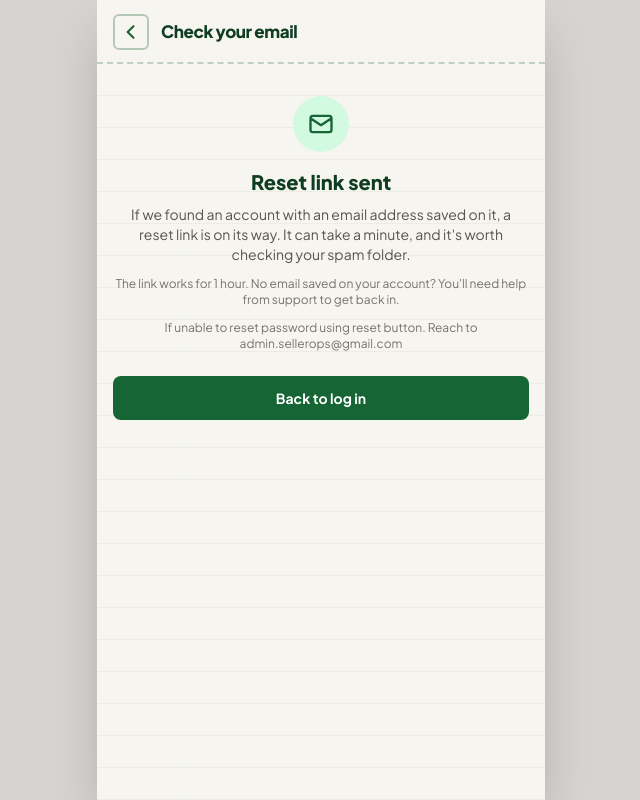
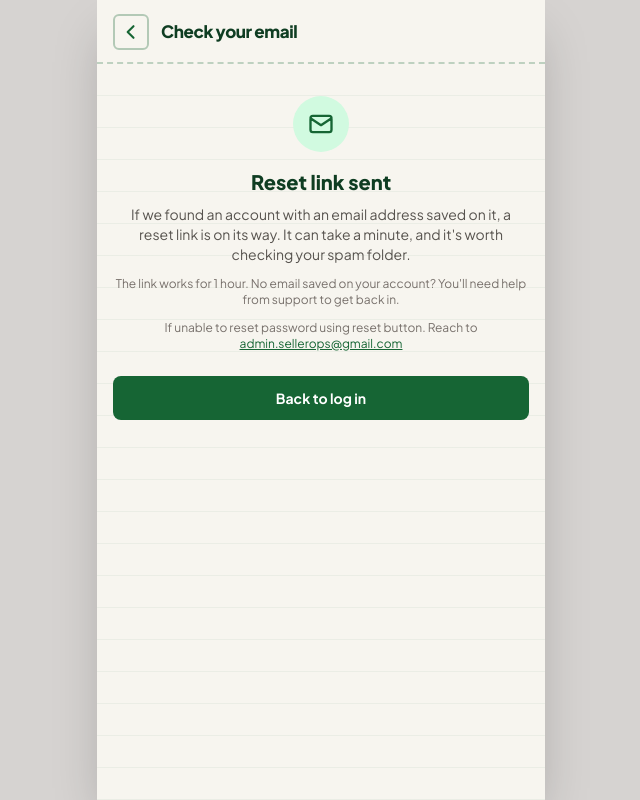
Before and after one commit to GreatDalmon/seller_web_app, a Django app: page /password-reset/sent/ in a window 1280 px wide. Shown: the whole page, without its empty margins (319-959 px from the left). Run offline with Django 5.2, Linux system fonts and the light colour scheme; some libraries are stand-ins or nearby versions.

Commit message:
Enhance password reset email instructions
Updated the password reset instructions to include a mail to link for support.

```diff
--- a/seller_app/templates/seller_app/password_reset_done.html
+++ b/seller_app/templates/seller_app/password_reset_done.html
@@ -10,7 +10,14 @@
     <h2 class="text-xl font-extrabold text-brand-900">Reset link sent</h2>
     <p class="text-sm text-stone-600 mt-2">If we found an account with an email address saved on it, a reset link is on its way. It can take a minute, and it's worth checking your spam folder.</p>
     <p class="text-xs text-stone-500 mt-3">The link works for 1 hour. No email saved on your account? You'll need help from support to get back in.</p>
-    <p class="text-xs text-stone-500 mt-3">If unable to reset password using reset button. Reach to admin.sellerops@gmail.com </p>
+
+    <p class="text-xs text-stone-500 mt-3">
+        If unable to reset password using reset button. Reach to
+        <a href="mailto:admin.sellerops@gmail.com?subject=Password%20Reset%20Assistance&body=Hello%2C%20i%20want%20to%20reset%20my%20password%20with%20the%20phone%20number%20%7BPlace%20phone%20number%20here%7D" class="underline text-brand-700 hover:text-brand-900">
+            admin.sellerops@gmail.com
+        </a>
+    </p>
+
     <a href="{% url 'login' %}" class="btn mt-6">Back to log in</a>
 </div>
 {% endblock %}
```
